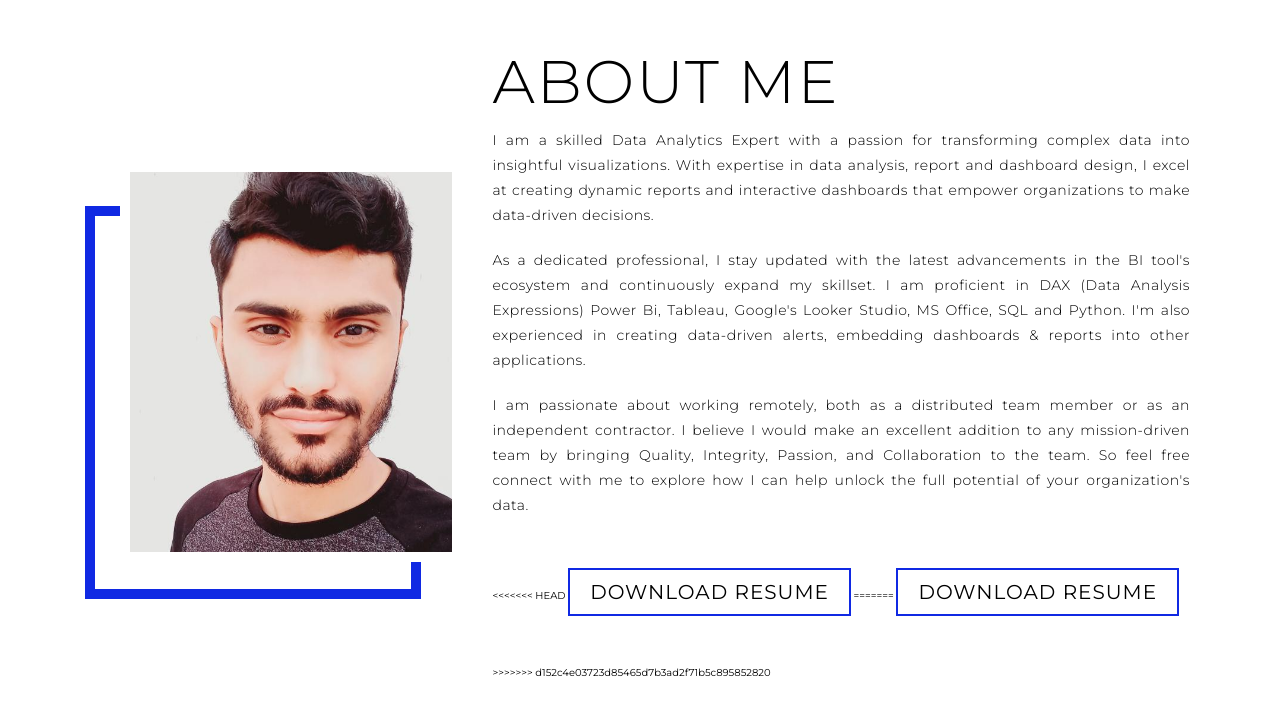
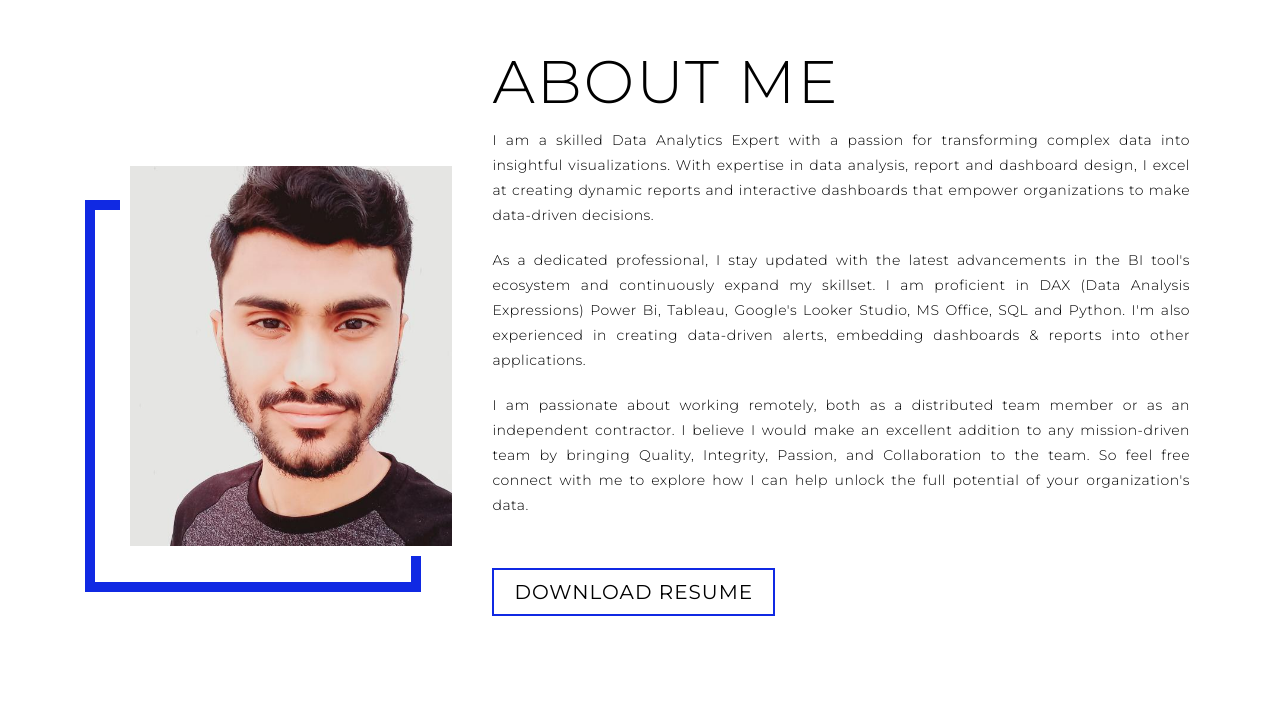
Before and after one commit to realfaizanahmed/My-Portfolio.github.io, a plain HTML site: page index.html in a window 1280 px wide. Shown: the part 3702-4417 px from the top of the page. Drawn offline with Linux system fonts and the light colour scheme.

Commit message:
Update index.html

```diff
--- a/index.html
+++ b/index.html
@@ -176,15 +176,9 @@
         <p>As a dedicated professional, I stay updated with the latest advancements in the BI tool's ecosystem and continuously expand my skillset. I am proficient in DAX (Data Analysis Expressions) Power Bi, Tableau, Google's Looker Studio, MS Office, SQL and Python. I'm also experienced in creating data-driven alerts, embedding dashboards & reports into other applications.</p>
 
         <p>I am passionate about working remotely, both as a distributed team member or as an independent contractor. I believe I would make an excellent addition to any mission-driven team by bringing Quality, Integrity, Passion, and Collaboration to the team. So feel free connect with me to explore how I can help unlock the full potential of your organization's data.</p>
-<<<<<<< HEAD
         <object data="CV.pdf" type="applications/pdf">
           <a href="CV.pdf" class="cta" target="_blank">Download Resume</a>
         </object>
-=======
-         <object data="CV.pdf" type="applications/pdf">
-        <a href="CV.pdf" class="cta">Download Resume</a>
-      </object>
->>>>>>> d152c4e03723d85465d7b3ad2f71b5c895852820
       </div>
     </div>
   </section>
```
